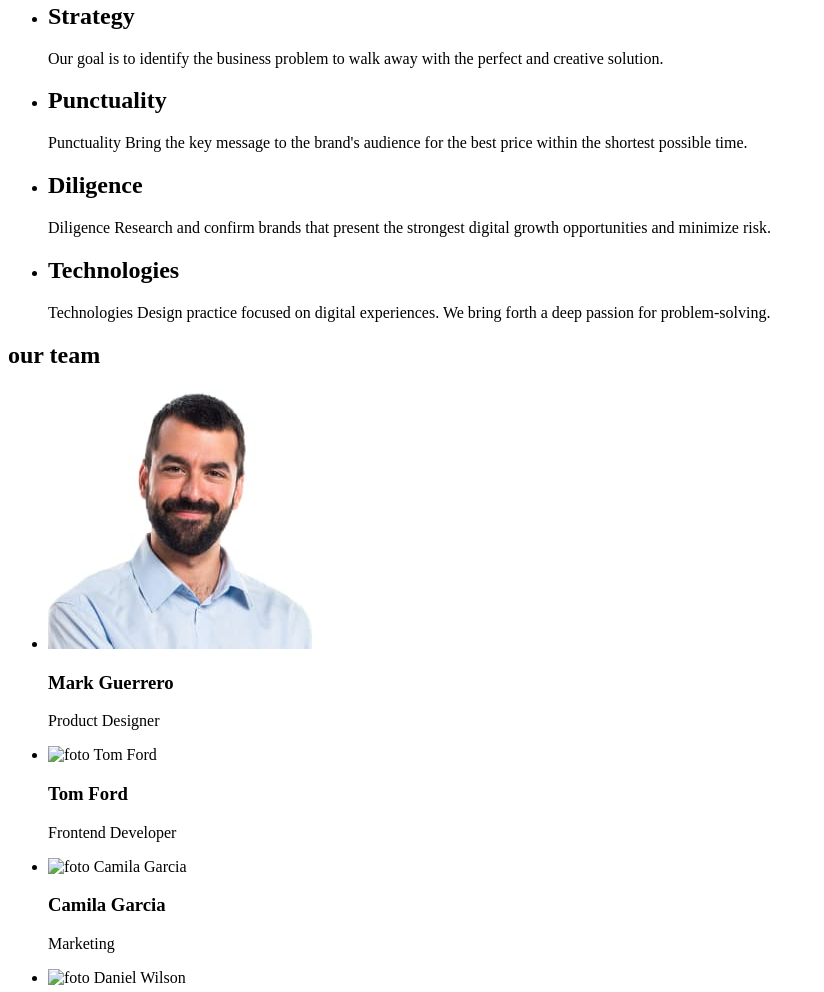
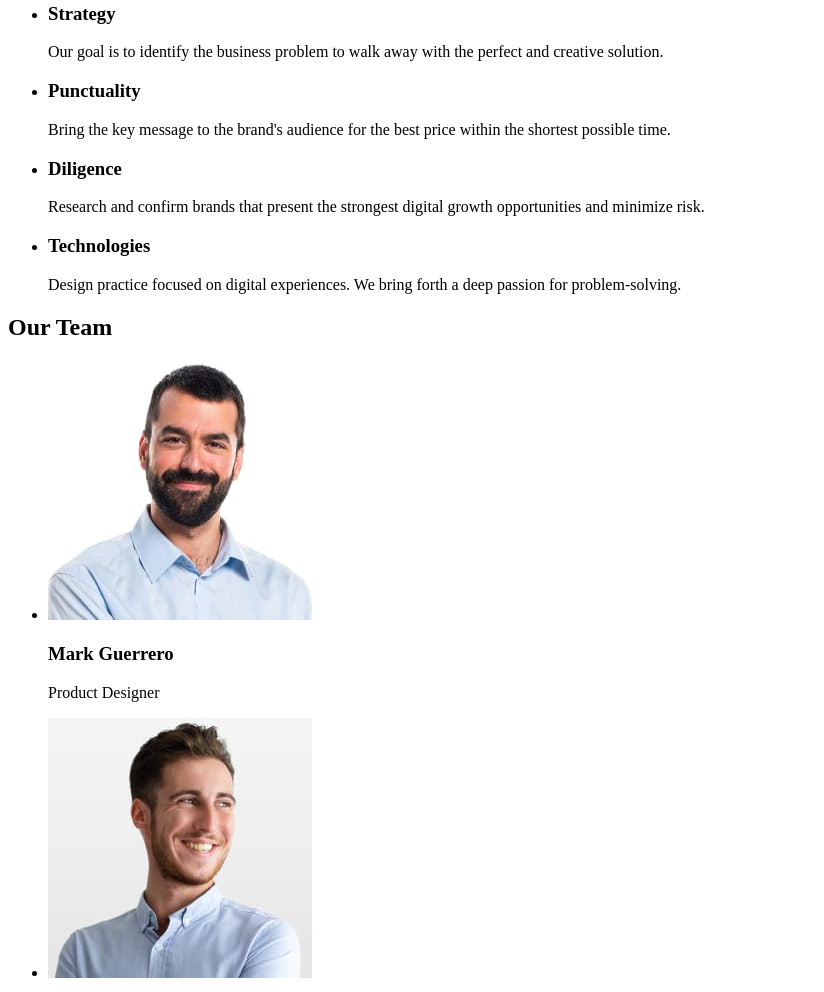
Before and after one commit to Nvd34/goit-markup-hw-01, a plain HTML site: page index.html in a window 1280 px wide. Shown: the part 300-1292 px from the top of the page, without its empty margins (0-824 px from the left). Drawn offline with Linux system fonts and the light colour scheme.

Commit message:
update HTML

```diff
--- a/index.html
+++ b/index.html
@@ -7,8 +7,8 @@
   </head>
   <body>
     <header>
-      <a href="/index.html">web studio</a>
       <nav>
+        <a href="./index.html">WebStudio</a>
         <ul>
           <li><a href="/">Studio</a></li>
           <li><a href="/">Portfolio</a></li>
@@ -26,66 +26,80 @@
     <main>
       <section>
         <h1>Effective Solutions for Your Business</h1>
-        <button tipe="button">Order Service</button>
+        <button type="button">Order Service</button>
       </section>
       <section>
         <h2>Section2</h2>
         <ul>
           <li>
-            <h2>Strategy</h2>
+            <h3>Strategy</h3>
             <p>
               Our goal is to identify the business problem to walk away with the
               perfect and creative solution.
             </p>
           </li>
           <li>
-            <h2>Punctuality</h2>
+            <h3>Punctuality</h3>
             <p>
-              Punctuality Bring the key message to the brand's audience for the
-              best price within the shortest possible time.
+              Bring the key message to the brand's audience for the best price
+              within the shortest possible time.
             </p>
           </li>
           <li>
-            <h2>Diligence</h2>
+            <h3>Diligence</h3>
             <p>
-              Diligence Research and confirm brands that present the strongest
-              digital growth opportunities and minimize risk.
+              Research and confirm brands that present the strongest digital
+              growth opportunities and minimize risk.
             </p>
           </li>
           <li>
-            <h2>Technologies</h2>
+            <h3>Technologies</h3>
             <p>
-              Technologies Design practice focused on digital experiences. We
-              bring forth a deep passion for problem-solving.
+              Design practice focused on digital experiences. We bring forth a
+              deep passion for problem-solving.
             </p>
           </li>
         </ul>
       </section>
       <section>
-        <h2>our team</h2>
+        <h2>Our Team</h2>
         <ul>
           <li>
-            <img src="./images/mark-guerrero.jpg" alt="foto Mark Guerrero" />
+            <img
+              src="./images/mark-guerrero.jpg"
+              alt="foto Mark Guerrero"
+              width="264"
+              height="260"
+            />
             <h3>Mark Guerrero</h3>
             <p>Product Designer</p>
           </li>
           <li>
-            <img src="./images/tom-ford.jpg Ford.jpg" alt="foto Tom Ford" />
+            <img
+              src="./images/tom-ford.jpg"
+              alt="foto Tom Ford"
+              width="264"
+              height="260"
+            />
             <h3>Tom Ford</h3>
             <p>Frontend Developer</p>
           </li>
           <li>
             <img
-              src="./images/camila-garcia.jpg Garcia.jpg"
+              src="./images/camila-garcia.jpg"
               alt="foto Camila Garcia"
+              width="264"
+              height="260"
             />
             <h3>Camila Garcia</h3>
             <p>Marketing</p>
           </li>
           <li>
             <img
-              src="./images/danie- wilson.jpg Wilson.jpg"
+              src="./images/danie-wilson.jpg"
               alt="foto Daniel Wilson"
+              width="264"
+              height="260"
             />
             <h3>Daniel Wilson</h3>
             <p>UI Designer</p>
@@ -94,7 +108,7 @@
       </section>
     </main>
     <footer>
-      <a href="/index.html">web studio</a>
+      <a href="./index.html">WebStudio</a>
       <p>
         Increase the flow of customers and sales for your business with digital
         marketing & growth solutions.
```
Also changed, not shown: images/danie-wilson.jpg (renamed from images/danie- wilson.jpg).
